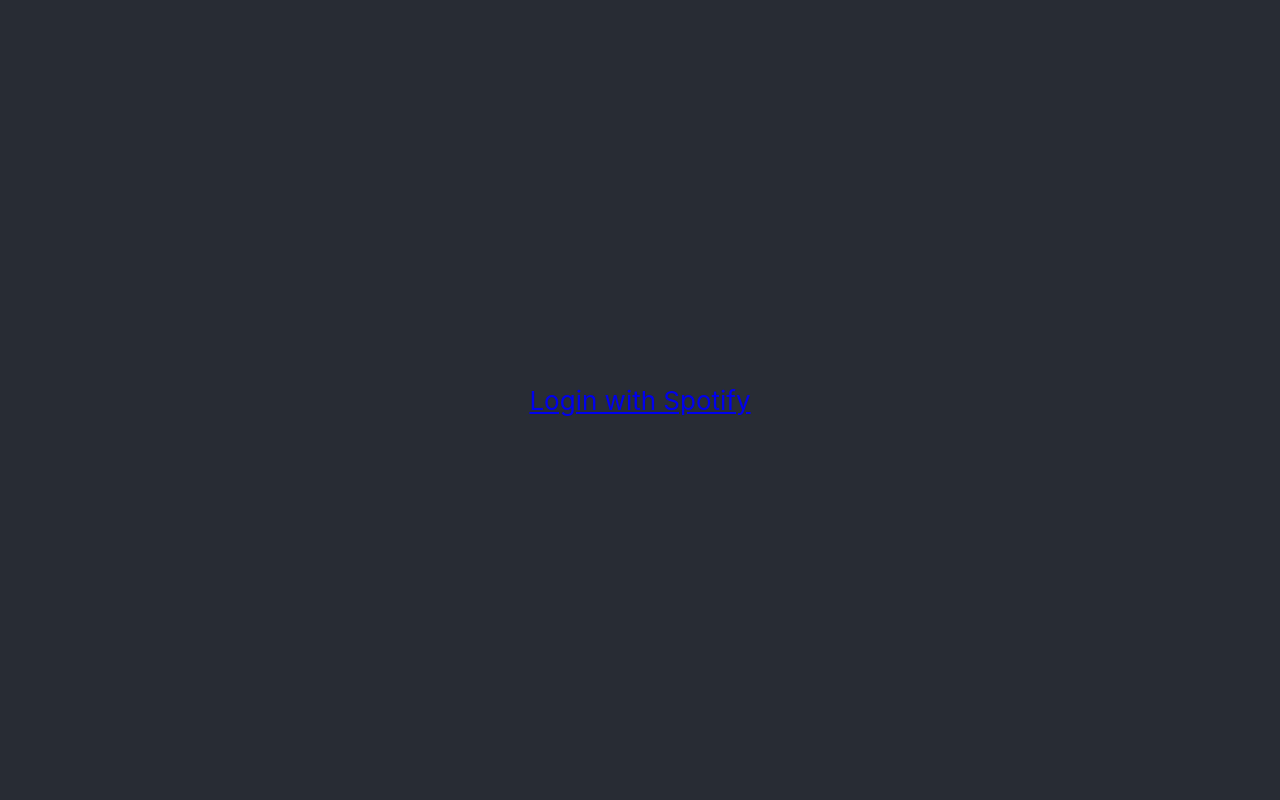
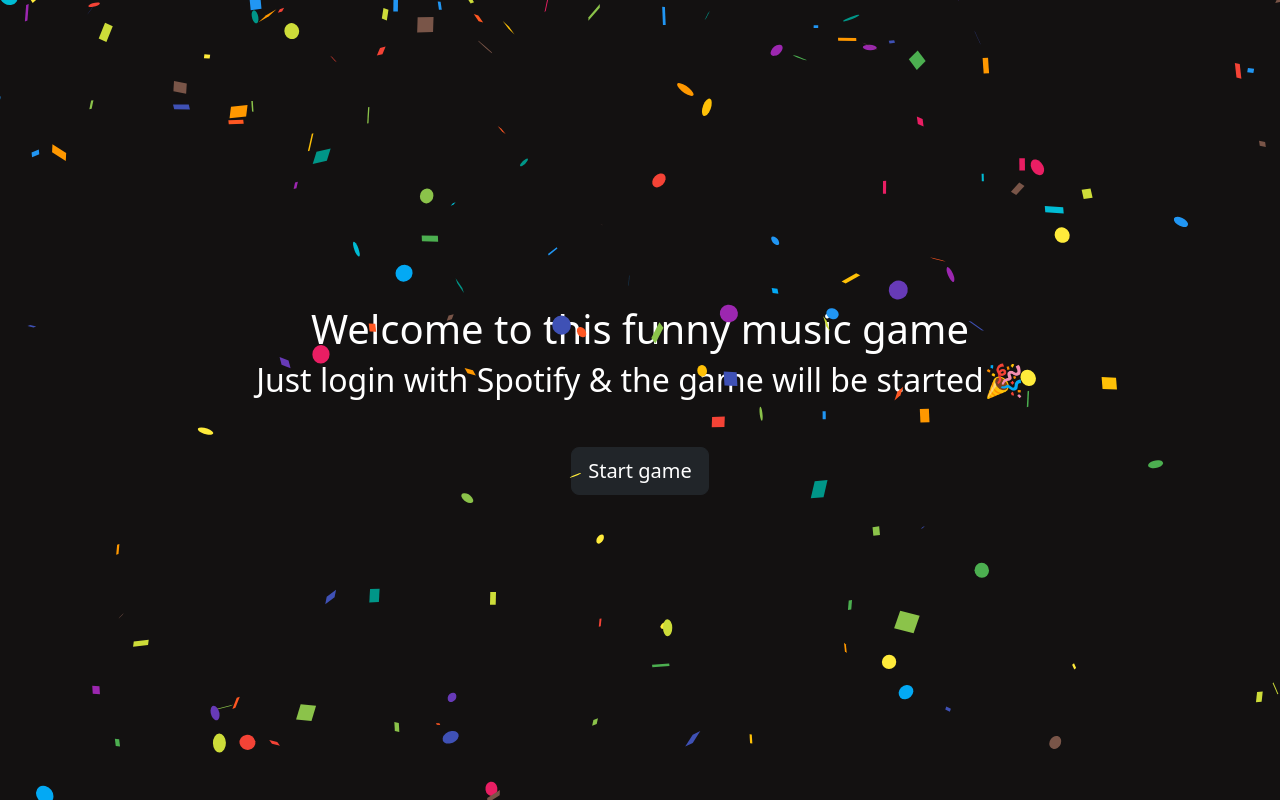
Before and after one commit to ClaraSimonsson/MusicGame, a React (Create React App) app: page / in a window 1280 px wide. Built offline with nearby package versions, Linux system fonts and the light colour scheme; no server answers.

Commit message:
Create start screen
The start screen include a welcome message and a button to start the
game to be able to play the game. Plus an extra effect with confetti for fun.

```diff
--- a/package.json
+++ b/package.json
@@ -7,10 +7,14 @@
     "@testing-library/react": "^13.4.0",
     "@testing-library/user-event": "^13.5.0",
     "body-parser": "^1.20.2",
+    "bootstrap": "^5.3.2",
     "http-proxy-middleware": "^2.0.6",
     "react": "^18.2.0",
+    "react-bootstrap": "^2.9.0",
+    "react-confetti": "^6.1.0",
     "react-dom": "^18.2.0",
     "react-scripts": "5.0.1",
+    "sass": "^1.69.4",
     "spotify-web-api-js": "^1.5.2",
     "web-vitals": "^2.1.4"
   },
--- a/src/App.css
+++ b/src/App.css
@@ -14,7 +14,7 @@
 }
 
 .App-header {
-  background-color: #282c34;
+  background-color: #131111;
   min-height: 100vh;
   display: flex;
   flex-direction: column;
@@ -25,7 +25,7 @@
 }
 
 .App-link {
-  color: #61dafb;
+  color: #6925b2;
 }
 
 @keyframes App-logo-spin {
--- a/src/App.js
+++ b/src/App.js
@@ -8,7 +8,6 @@
 
   const [token, setToken] = useState('');
   useEffect(() => {
-
     async function getToken() {
       const response = await fetch('/auth/token');
       const json = await response.json();
--- a/src/Components/Login.js
+++ b/src/Components/Login.js
@@ -1,12 +1,17 @@
-import React from 'react';
+import { Button } from 'react-bootstrap';
+import Confetti from 'react-confetti';
 
 function Login() {
     return (
         <div className="App">
             <header className="App-header">
-                <a className="btn-spotify" href={'/auth/login'} >
-                    Login with Spotify
-                </a>
+                <Confetti />
+                <h1>Welcome to this funny music game</h1>
+                <h2>Just login with Spotify & the game will be started🎉</h2>
+                <br />
+                <Button href='/auth/login' type="button" variant="dark" size="lg">
+                    Start game
+                </Button>
             </header>
         </div>
     );
--- /dev/null
+++ b/src/custom.scss
@@ -0,0 +1,5 @@
+// Override default variables before the import
+$body-bg: #000;
+
+// Import Bootstrap and its default variables
+@import '~bootstrap/scss/bootstrap.scss';
--- a/src/index.js
+++ b/src/index.js
@@ -1,8 +1,11 @@
+//import './custom.scss';
 import React from 'react';
 import ReactDOM from 'react-dom/client';
 import './index.css';
 import App from './App';
 import reportWebVitals from './reportWebVitals';
+// Importing the Bootstrap CSS
+import 'bootstrap/dist/css/bootstrap.min.css';
 
 const root = ReactDOM.createRoot(document.getElementById('root'));
 root.render(
```
Also changed, not shown: 1 other file (tests, documents, lock files or other folders).
